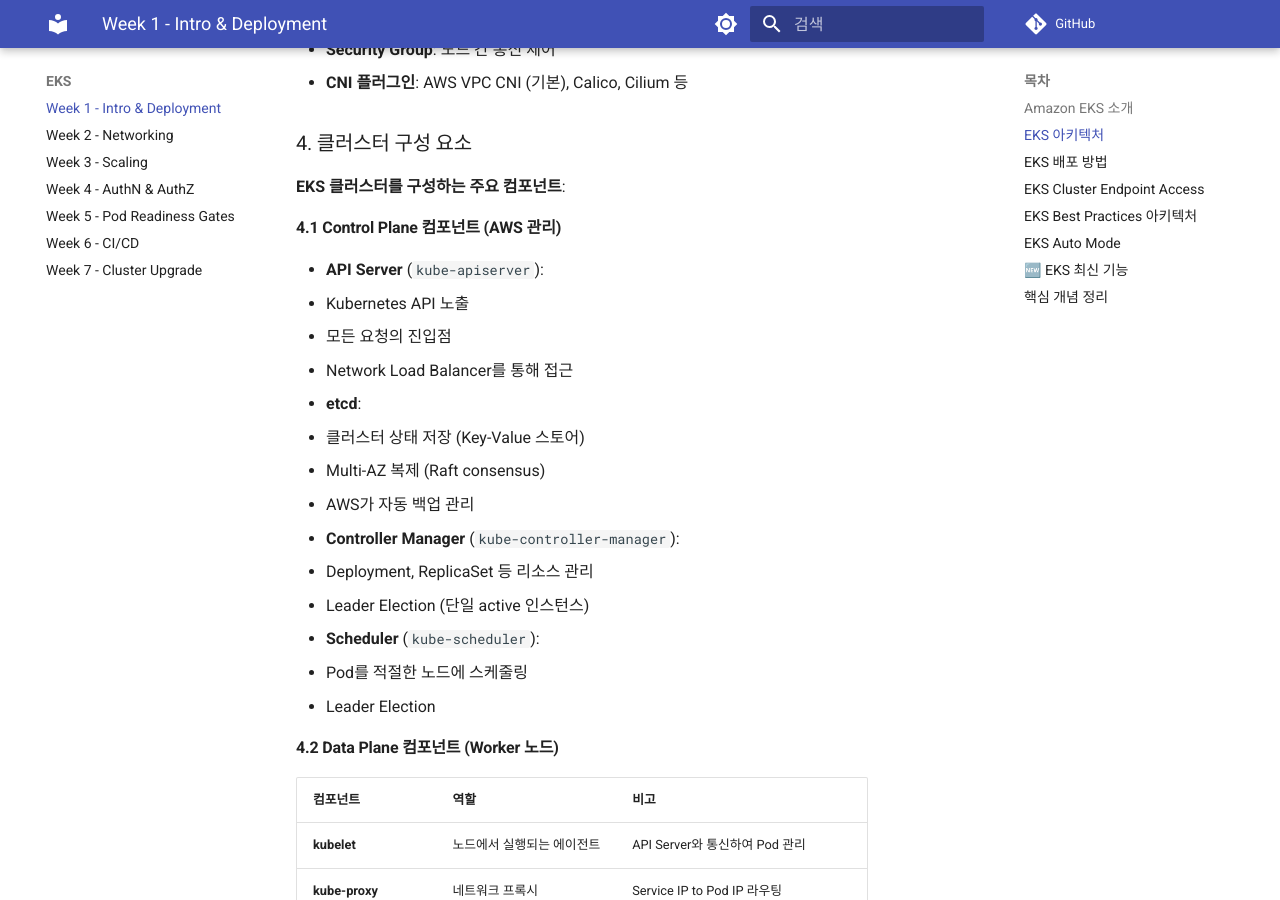
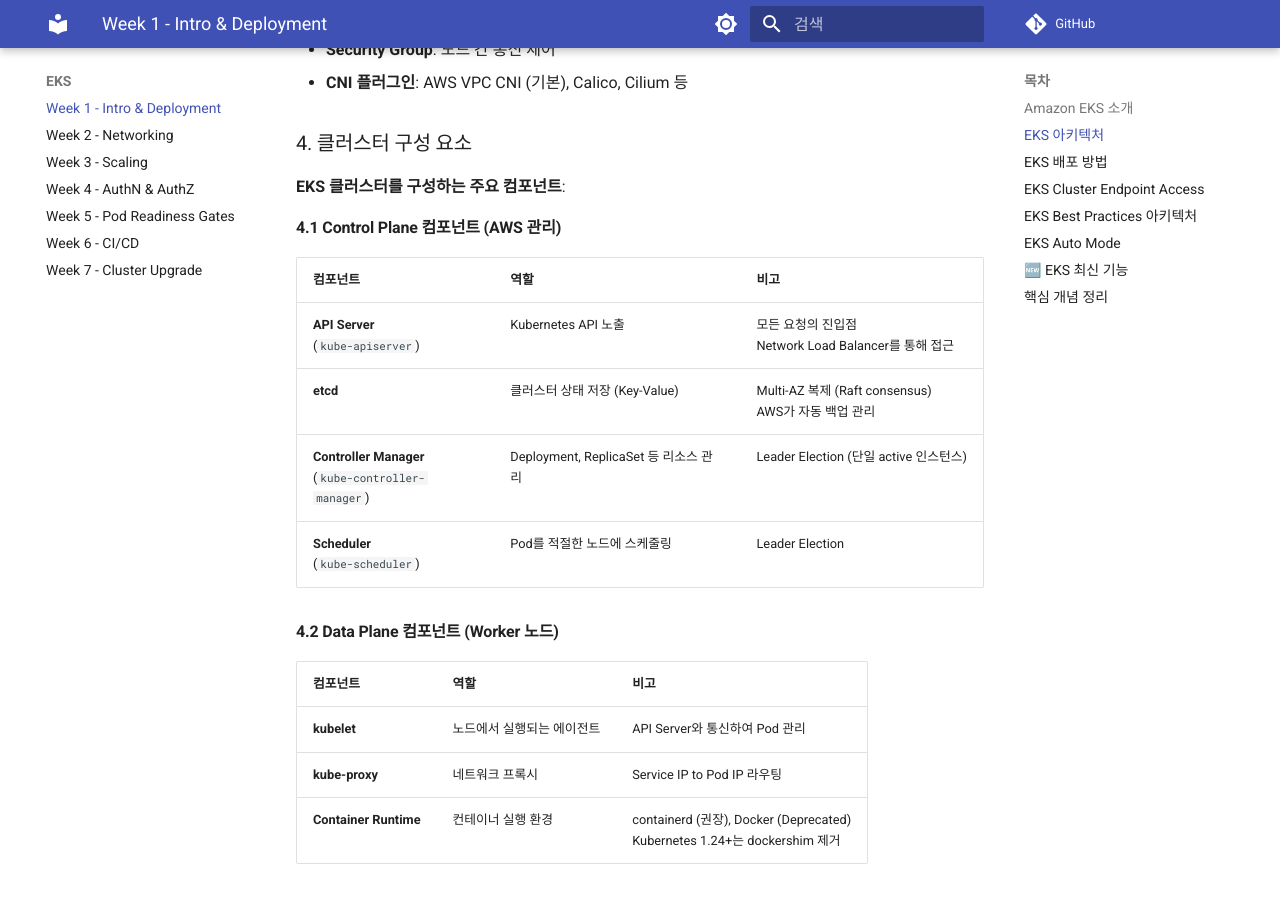
Before and after one commit to juwon8891/juwon8891.github.io, an MkDocs documentation site: the page built from docs/eks/week1-intro-deployment.md, in a window 1280 px wide and 900 px high, scrolled down 6565 px. Built offline with MkDocs 1.6.1 and Material for MkDocs 9.7.7, drawn with Linux system fonts in a browser that asks for light colours; comment, search, counter and statistics services are not loaded.

```diff
--- a/docs/eks/week1-intro-deployment.md
+++ b/docs/eks/week1-intro-deployment.md
@@ -314,23 +314,12 @@ graph TB
 
 #### 4.1 Control Plane 컴포넌트 (AWS 관리)
 
-- **API Server** (`kube-apiserver`):
-  - Kubernetes API 노출
-  - 모든 요청의 진입점
-  - Network Load Balancer를 통해 접근
-
-- **etcd**:
-  - 클러스터 상태 저장 (Key-Value 스토어)
-  - Multi-AZ 복제 (Raft consensus)
-  - AWS가 자동 백업 관리
-
-- **Controller Manager** (`kube-controller-manager`):
-  - Deployment, ReplicaSet 등 리소스 관리
-  - Leader Election (단일 active 인스턴스)
-
-- **Scheduler** (`kube-scheduler`):
-  - Pod를 적절한 노드에 스케줄링
-  - Leader Election
+| 컴포넌트 | 역할 | 비고 |
+|---------|------|------|
+| **API Server**<br/>(`kube-apiserver`) | Kubernetes API 노출 | 모든 요청의 진입점<br/>Network Load Balancer를 통해 접근 |
+| **etcd** | 클러스터 상태 저장 (Key-Value) | Multi-AZ 복제 (Raft consensus)<br/>AWS가 자동 백업 관리 |
+| **Controller Manager**<br/>(`kube-controller-manager`) | Deployment, ReplicaSet 등 리소스 관리 | Leader Election (단일 active 인스턴스) |
+| **Scheduler**<br/>(`kube-scheduler`) | Pod를 적절한 노드에 스케줄링 | Leader Election |
 
 #### 4.2 Data Plane 컴포넌트 (Worker 노드)
 
```
